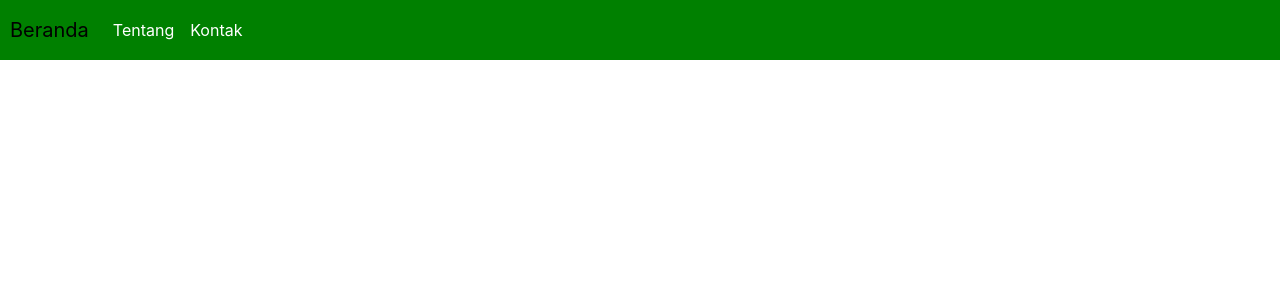
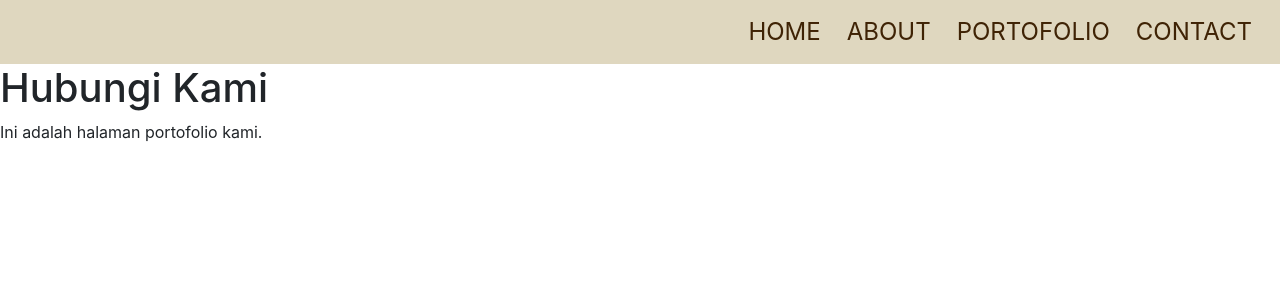
Before and after one commit to Daffaaq/portofoliodaff, a React (Create React App) app: page /portofolio in a window 1280 px wide. Shown: the top 300 px of the page. Built offline with nearby package versions, Linux system fonts and the light colour scheme.

Commit message:
update navbar and add portofolio

```diff
--- a/src/App.js
+++ b/src/App.js
@@ -4,6 +4,7 @@ import Navbar from './components/navbar';
 import Beranda from './components/beranda';
 import Tentang from './components/tentang';
 import Kontak from './components/kontak';
+import Portofolio from './components/portofolio';
 
 const App = () => {
   return (
@@ -13,6 +14,7 @@ const App = () => {
         <Route exact path="/" component={Beranda} />
         <Route exact path="/beranda" component={Beranda} />
         <Route path="/tentang" component={Tentang} />
+        <Route path="/portofolio" component={Portofolio} />
         <Route path="/kontak" component={Kontak} />
       </div>
     </BrowserRouter>
--- a/src/components/navbar.css
+++ b/src/components/navbar.css
@@ -1,6 +1,7 @@
 .navbar {
   background-color: #f2f2f2;
   padding: 10px;
+  height: 64px;
 }
 
 .navbarList {
@@ -21,9 +22,24 @@
 }
 
 .navbar-custom {
-  background-color: green;
+  background-color: #DFD7BF;
 }
+
 
 .navbar-custom .nav-link {
   color: white;
 }
+
+.navbarList {
+  display: flex;
+  justify-content: flex-end;
+  list-style: none;
+  padding: 0;
+  margin: 0;
+}
+
+.navbar .nav-link {
+  margin-right: 10px;
+  font-size: 24px;
+  color: #3F2305;
+}
--- a/src/components/navbar.js
+++ b/src/components/navbar.js
@@ -6,12 +6,13 @@ import './navbar.css';
 const NavbarComponent = () => {
     return (
         <Navbar className="navbar-custom" expand="lg">
-            <Navbar.Brand href="/">Beranda</Navbar.Brand>
             <Navbar.Toggle aria-controls="basic-navbar-nav" />
-            <Navbar.Collapse id="basic-navbar-nav">
-                <Nav className="ml-auto">
-                    <Nav.Link href="/tentang">Tentang</Nav.Link>
-                    <Nav.Link href="/kontak">Kontak</Nav.Link>
+            <Navbar.Collapse id="basic-navbar-nav" className="justify-content-end">
+                <Nav>
+                    <Nav.Link href="/">HOME</Nav.Link>
+                    <Nav.Link href="/tentang">ABOUT</Nav.Link>
+                    <Nav.Link href="/portofolio">PORTOFOLIO</Nav.Link>
+                    <Nav.Link href="/kontak">CONTACT</Nav.Link>
                 </Nav>
             </Navbar.Collapse>
         </Navbar>
--- /dev/null
+++ b/src/components/portofolio.js
@@ -0,0 +1,13 @@
+import React from 'react';
+
+const portofolio = () => {
+    return (
+        <div>
+            <h1>Hubungi Kami</h1>
+            <p>Ini adalah halaman portofolio kami.</p>
+            {/* Tambahkan konten halaman portofolio lainnya di sini */}
+        </div>
+    );
+};
+
+export default portofolio;
```
Also changed, not shown: src/components/portofolio.css (added).
